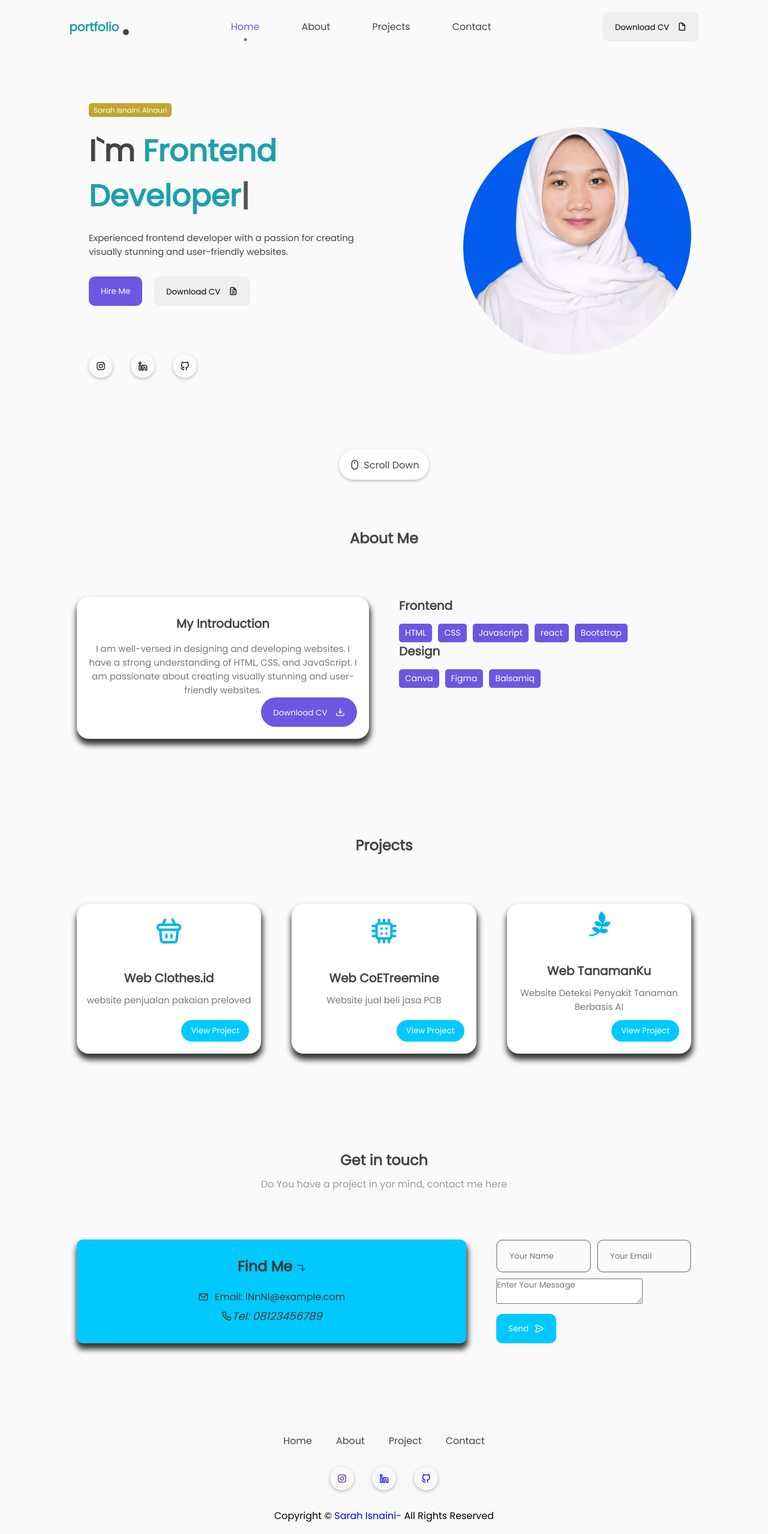
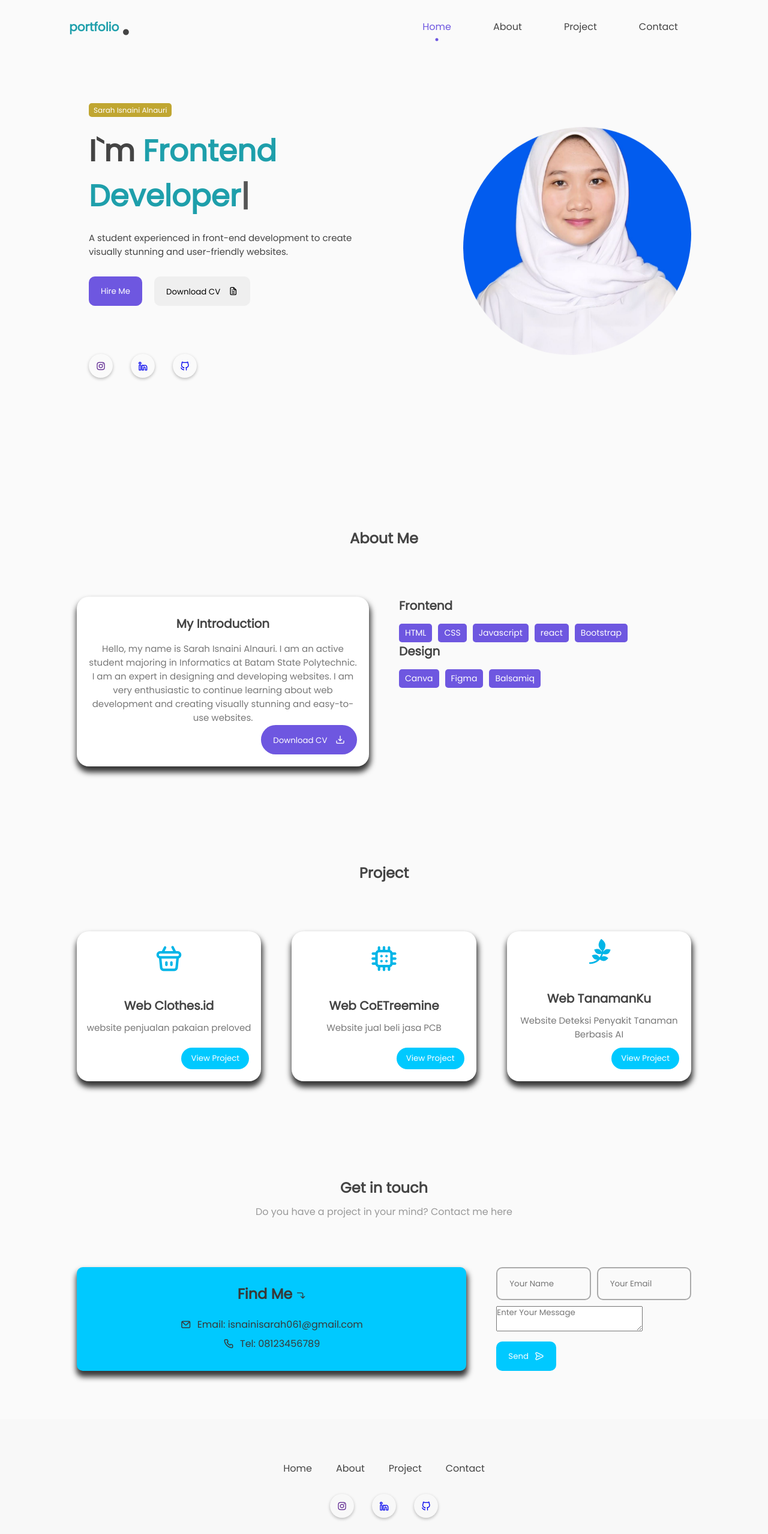
Before and after one commit to sarahalnr/portfolio, a plain HTML site: page index.html in a window 1280 px wide. Shown: the top 2558 px of the page at 60% size. Drawn offline with nearby package versions, Linux system fonts and the light colour scheme.

Commit message:
addition

```diff
--- a/index.html
+++ b/index.html
@@ -37,7 +37,7 @@
               <div class="circle"></div>
             </li>
             <li class="nav_list">
-              <a href="#project" class="nav_link avtive-link">Projects</a>
+              <a href="#project" class="nav_link avtive-link">Project</a>
               <div class="circle"></div>
             </li>
             <li class="nav_list">
@@ -46,9 +46,9 @@
             </li>
           </ul>
         </div>
-        <div class="nav-button">
+        <!-- <div class="nav-button">
           <button class="btn">Download CV <i class="uil uil-file"></i></button>
-        </div>
+        </div> -->
         <div class="nav-menu-btn">
           <i class="uil uil-bars" onclick="myMenuFunction()"></i>
         </div>
@@ -67,32 +67,34 @@
             </div>
             <div class="featured-text-info">
               <p>
-                Experienced frontend developer with a passion for creating
-                visually stunning and user-friendly websites.
+                A student experienced in front-end development to create visually stunning and user-friendly websites.
               </p>
             </div>
             <div class="featured-text-btn">
               <button class="btn blue-btn">Hire Me</button>
+              <a href="assets/images/CV_SarahIsnainiAlnauri.pdf"  target="_blank">
                 <button class="btn">
                     Download CV <i class="uil uil-file-alt"></i>
                 </button>
+            </a>
           </div>
+
             <div class="social_icons">
-              <div class="icon"><i class="uil uil-instagram"></i></div>
-              <div class="icon"><i class="uil uil-linkedin-alt"></i></div>
-              <div class="icon"><i class="uil uil-github-alt"></i></div>
+              <div class="icon"> <a href="" target="_blank">
+                <i class="uil uil-instagram"></i>
+            </a></div>
+            <div class="icon"><a href="https://www.linkedin.com/in/sarah-isnaini-alnauri-0a1593322/" target="_blank">
+              <i class="uil uil-linkedin-alt"></i>
+          </a></div>
+            <div class="icon"> <a href="https://github.com/sarahalnr" target="_blank">
+              <i class="uil uil-github-alt"></i>
+          </a></i></div>
             </div>
           </div>
           <div class="featured-image">
             <div class="image">
               <img src="assets/images/foto.jpg" alt="sarah isnani alnauri" />
             </div>
-          </div>
-          <div class="scroll-icon-box">
-            <a href="#about" class="scroll-btn">
-              <i class="uil uil-mouse-alt"></i>
-              <p>Scroll Down</p>
-            </a>
           </div>
         </section>
         <!--ABOUT box -->
@@ -105,10 +107,7 @@
               <div class="about-info">
                 <h3>My Introduction</h3>
                 <p>
-                  I am well-versed in designing and developing websites. I have
-                  a strong understanding of HTML, CSS, and JavaScript. I am
-                  passionate about creating visually stunning and user-friendly
-                  websites.
+                 Hello, my name is Sarah Isnaini Alnauri. I am an active student majoring in Informatics at Batam State Polytechnic. I am an expert in designing and developing websites. I am very enthusiastic to continue learning about web development and creating visually stunning and easy-to-use websites.
                 </p>
                 <div class="about-btn">
                   <button class="btn">
@@ -149,7 +148,7 @@
         <!--project box -->
         <section class="section" id="project">
           <div class="top-header">
-            <h1>Projects</h1>
+            <h1>Project</h1>
           </div>
           <div class="projects-container">
             <div class="projects-box">
@@ -177,14 +176,14 @@
         <section class="section" id="contact">
           <div class="top-header">
               <h1>Get in touch</h1>
-            <span>Do You have a project in yor mind, contact me here</span>
+              <span>Do you have a project in your mind? Contact me here</span>
           </div>
           <div class="row">
               <div class="row">
                   <div class="contact-info">
                       <h2>Find Me <i class="uil uil-corner-right-down"></i></h2>
-                <p><i class="uil uil-envelope"></i> Email: lNnNl@example.com</p>
-                <p><i class="uil uil-phone">Tel: 08123456789</i></p>
+                      <p><i class="uil uil-envelope"></i> Email: isnainisarah061@gmail.com</p>
+                      <p><i class="uil uil-phone"></i> Tel: 08123456789</p>
                   </div>
               </div>
               <div class="col">
@@ -194,18 +193,22 @@
                               type="text"
                               placeholder="Your Name"
                               class="input-field"
+                              id="name"
+                              required
                           />
                           <input
                               type="text"
                               placeholder="Your Email"
                               class="input-field"
+                              id="email"
+                              required
                           />
                       </div>
                       <div class="text-area">
-                  <textarea placeholder="Enter Your Message"></textarea>
+                          <textarea placeholder="Enter Your Message" id="message" required></textarea>
                       </div>
                       <div class="form-button">
-                  <button class="btn">
+                          <button type="button" class="btn" onclick="submitForm()">
                               Send <i class="uil uil-message"></i>
                           </button>
                       </div>
@@ -213,6 +216,27 @@
               </div>
           </div>
       </section>
+
+      <script>
+          function submitForm() {
+              // Mengambil nilai dari input dan textarea
+              const name = document.getElementById("name").value.trim();
+              const email = document.getElementById("email").value.trim();
+              const message = document.getElementById("message").value.trim();
+
+              if (name === "" || email === "" || message === "") {
+                  alert("Please fill out all fields before sending.");
+                  return;
+              }
+
+              alert("Thank you! Your message has been sent.");
+
+              document.getElementById("name").value = "";
+              document.getElementById("email").value = "";
+              document.getElementById("message").value = "";
+          }
+      </script>
+
       </main>
 
       <!-- FOOTER -->
```
Also changed, not shown: 1 other file. Lines whose indentation alone changed are shown as unchanged.
